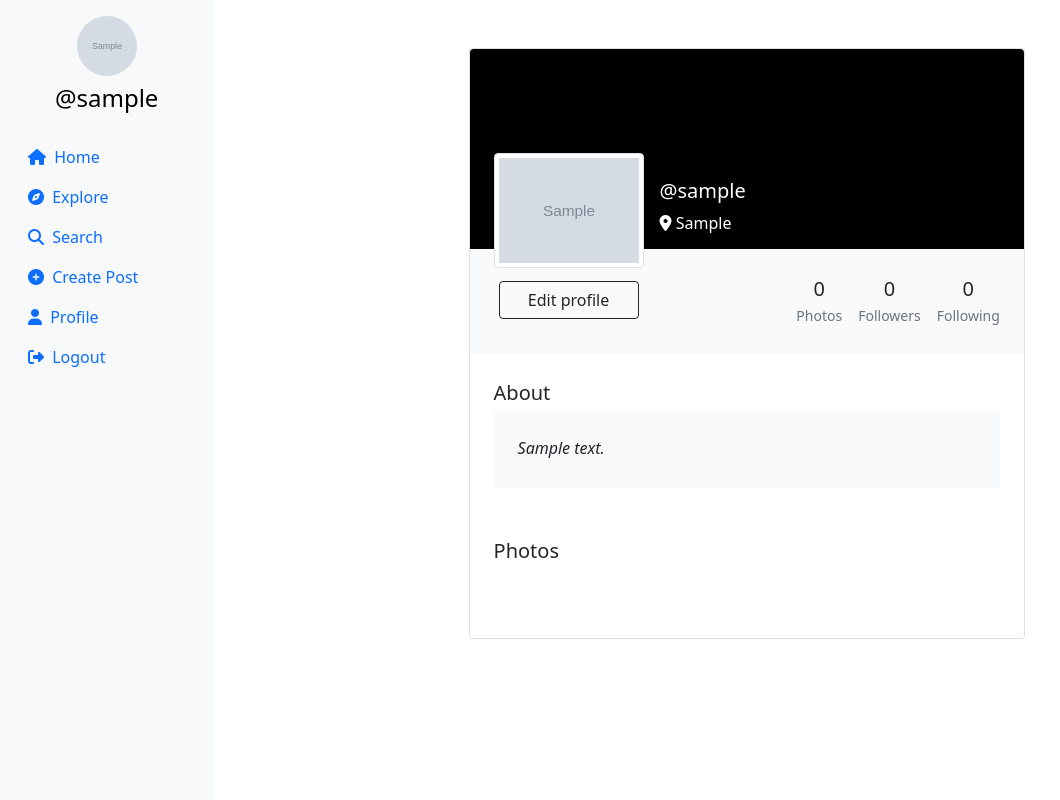
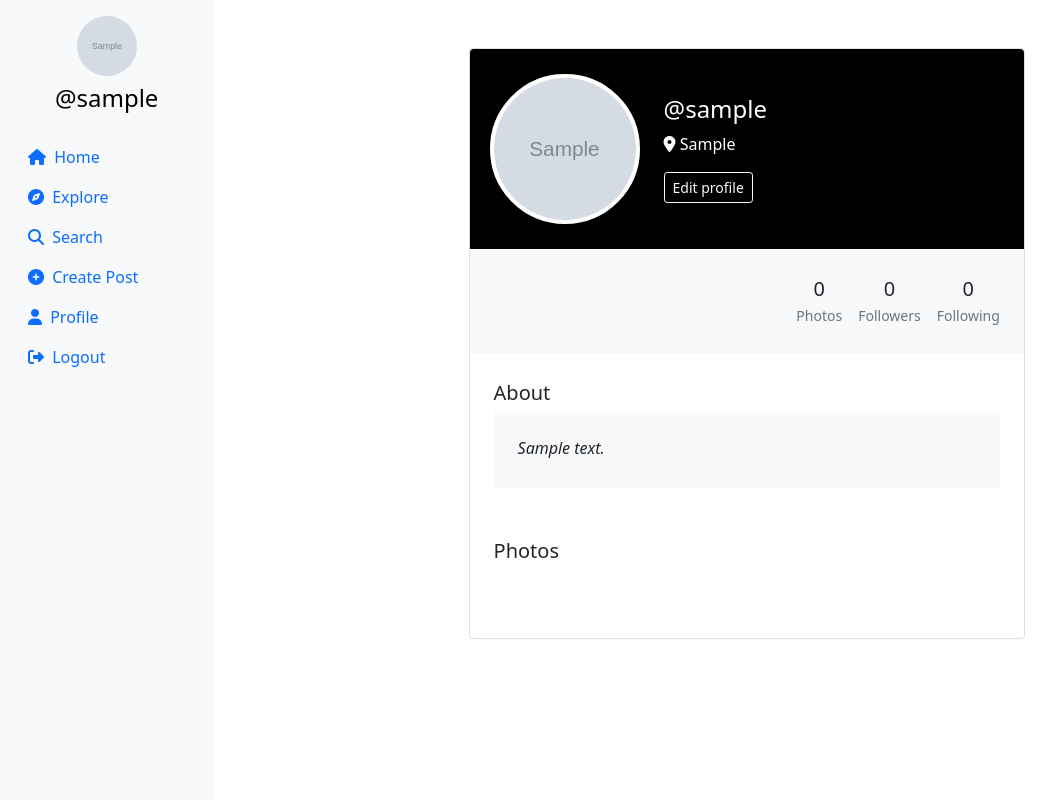
Before and after one commit to dananaoo/Bailanysta, a Django app: page /profile/sample in a window 1280 px wide. Shown: the whole page, without its empty margins (0-1060 px from the left). Run offline with Django 4.2, Linux system fonts and the light colour scheme; a user stored in the database is signed in; tables that the repository leaves empty hold one stand-in row (values such as "Sample post"); grey boxes marked "Sample" are stand-in pictures; some libraries are stand-ins or nearby versions.

Commit message:
Work in progress

```diff
--- a/templates/main.html
+++ b/templates/main.html
@@ -92,9 +92,8 @@
                 <div class="container" id="{{pos.id}}">
                     <div class="row">
                         <div class="col-md-6 mx-auto">
-                            <div class="post-card"style="border: 1px solid black;margin: 50px;">
-                                <img src="{{pos.image.url}}" alt="Post Image" class="post-image"
-                                    style="height: 584px; width:468px; margin: 25px;">
+                            <div class="post-card" style="border: 1px solid black; margin: 50px; padding: 15px; border-radius: 12px; background-color: #fff;">
+                                <img src="{{pos.image.url}}" alt="Post Image" class="img-fluid post-image" style="width: 100%; height: auto; border-radius: 8px;">
                                 <div class="post-content"style="margin-left: 19px;">
                                     <h5><a href="/profile/{{pos.user}}" style="text-decoration: none;">@{{pos.user}}</a></h5>
                                     <p>{{pos.caption}}</p>
--- a/templates/profile.html
+++ b/templates/profile.html
@@ -10,11 +10,9 @@
     <script src="https://kit.fontawesome.com/cb792c0850.js" crossorigin="anonymous"></script>
     <link href="https://cdn.jsdelivr.net/npm/bootstrap@5.0.2/dist/css/bootstrap.min.css" rel="stylesheet"
         integrity="sha384-EVSTQN3/azprG1Anm3QDgpJLIm9Nao0Yz1ztcQTwFspd3yD65VohhpuuCOmLASjC" crossorigin="anonymous">
-
     <title>{{user_profile.user}}</title>
     <link rel="stylesheet" href="{% static 'css/app.css' %}">
     <style>
-        /* Custom styles for the sidebar */
         .sidebar {
             background-color: #f8f9fa;
             height: 100vh;
@@ -45,7 +43,6 @@
 
         .image-item:hover {
             border: 1px solid #777;
-
         }
 
         .image-item img {
@@ -56,7 +53,6 @@
 </head>
 
 <body>
-    {% load static %}
 
 <div class="container-fluid">
     <div class="row">
@@ -81,14 +77,10 @@
                         <i class="fa-solid fa-magnifying-glass mr-1"></i> Search
                     </a>
                 </li>
-
                 <li class="nav-item">
-                        <a class="nav-link" href="#" data-bs-toggle="modal" data-bs-target="#exampleModal2"
-                            data-bs-whatever="@getbootstrap">
+                    <a class="nav-link" href="#" data-bs-toggle="modal" data-bs-target="#exampleModal2" data-bs-whatever="@getbootstrap">
                         <i class="fa-solid fa-circle-plus mr-1"></i> Create Post
                     </a>
-
-
                 </li>
                 <li class="nav-item">
                     <a class="nav-link" href="/profile/{{user}}">
@@ -102,61 +94,50 @@
                 </li>
             </ul>
         </nav>
-            {% load static %}
-            <main role="main" class="col-md-9 ml-sm-auto col-lg-10 px-md-4">
-                <!-- Your main content goes here -->
+
+        <main role="main" class="col-md-9 ml-sm-auto col-lg-10 px-md-4" style="margin-left: 17%;">
             {% include "search.html" %}
             {% include "profile_upload.html" %}
             {% include "edit_profile.html" %}
+
             <section class="gradient-custom-2">
                 <div class="container py-5">
                     <div class="row d-flex justify-content-center align-items-center h-100">
                         <div class="col col-lg-9 col-xl-7">
                             <div class="card">
-                                    <div class="rounded-top text-white d-flex flex-row"
-                                        style="background:black; height:200px;">
-                                        <div class="ms-4  d-flex flex-column" style="width: 150px; margin-top:5rem;">
-                                            <img src="{{user_profile.profileimg.url}}" alt="Generic placeholder image"
-                                                class="img-fluid img-thumbnail mt-4 mb-2"
-                                                style="width: 150px; z-index: 1">
+                                <div class="rounded-top text-white d-flex flex-column flex-md-row align-items-center" style="background:black; height:200px; padding: 20px;">
+                                    <div class="position-relative">
+                                        <img src="{{user_profile.profileimg.url}}" alt="Avatar"
+                                             style="
+                                                width: 150px;
+                                                height: 150px;
+                                                object-fit: cover;
+                                                border: 4px solid white;
+                                                border-radius: 50%;
+                                                background-color: white;
+                                            ">
+                                    </div>
+                                    <div class="ms-md-4 mt-3 mt-md-0 text-center text-md-start">
+                                        <h4>@{{user_profile.user.username}}</h4>
+                                        <p><i class="fas fa-map-marker-alt"></i> {{user_profile.location}}</p>
 
                                         {% if user == user_profile.user %}
-                                            <button type="button" class="btn btn-outline-dark"
-                                                data-mdb-ripple-color="dark" style="z-index: 1; margin: 5px;"
-                                                data-bs-toggle="modal" data-bs-target="#exampleModal1"
-                                                data-bs-whatever="@getbootstrap">
+                                            <button class="btn btn-outline-light btn-sm" data-bs-toggle="modal" data-bs-target="#exampleModal1">
                                                 Edit profile
                                             </button>
-
-                                            {% endif %}
-
-
-
-
-                                        </div>
-                                        <div class="ms-3" style="margin-top: 130px;">
-                                            <h5>@{{user_profile.user}}</h5>
-
-                                            <p><i class="fa-solid fa-location-dot"></i> {{user_profile.location}}</p>
-
-                                        </div>
-                                        <div style="margin-inline-start: auto; margin-top: auto;background:white;">
-                                        <form action="/follow" method="POST">
-                                            {% csrf_token %}  {% if user != user_profile.user %}
+                                        {% else %}
+                                            <form action="/follow" method="POST" class="d-inline">
+                                                {% csrf_token %}
                                                 <input type="hidden" value="{{user.username}}" name="follower" />
                                                 <input type="hidden" value="{{user_object.username}}" name="user" />
-                                            <button type="submit" class="btn btn-outline-dark"
-                                                data-mdb-ripple-color="dark" style="z-index: 1; margin: 5px;"
-                                                data-bs-toggle="modal" data-bs-target="#exampleModal1"
-                                                data-bs-whatever="@getbootstrap">
+                                                <button type="submit" class="btn btn-outline-light btn-sm">
                                                     {{follow_unfollow}}
                                                 </button>
-
+                                            </form>
                                         {% endif %}
-</form>
+                                    </div>
                                 </div>
 
-                                    </div>
                                 <div class="p-4 text-black" style="background-color: #f8f9fa;">
                                     <div class="d-flex justify-content-end text-center py-1">
                                         <div>
@@ -173,41 +154,34 @@
                                         </div>
                                     </div>
                                 </div>
+
                                 <div class="card-body p-4 text-black">
                                     <div class="mb-5">
                                         <p class="lead fw-normal mb-1">About</p>
                                         <div class="p-4" style="background-color: #f8f9fa;">
                                             <p class="font-italic mb-1">{{user_profile.bio}}</p>
                                         </div>
+                                    </div>
 
-                                        </div>
                                     <div class="mb-5">
                                         <p class="lead fw-normal mb-1">Photos</p>
+                                    </div>
 
-
-
-                                        </div>
                                     <div class="image-grid">
                                         {% for pos in user_posts %}
                                         <div class="card image-item">
-                                                <img src="{{pos.image.url}}" class="card-img-top" alt="..."
-                                                    style="width: 219px;height: 219px;">
-
+                                            <img src="{{pos.image.url}}" class="card-img-top" alt="..." style="width: 219px;height: 219px;">
                                             <div class="card-body">
                                                 <h5 class="card-title">{{pos.caption}}</h5>
-                                                    {% if user == user_profile.user %} <a href=" /delete/{{pos.id}} "><i
-                                                            class="fa-solid fa-trash"></i></a>
-
-
+                                                {% if user == user_profile.user %}
+                                                    <a href="/delete/{{pos.id}}">
+                                                        <i class="fa-solid fa-trash"></i>
+                                                    </a>
                                                 {% endif %}
                                             </div>
                                         </div>
-
-
                                         {% endfor %}
                                     </div>
-
-
 
                                 </div>
                             </div>
@@ -216,16 +190,13 @@
                 </div>
             </section>
 
-
         </main>
-
     </div>
 </div>
 
 <script src="{% static 'js/app.js'%}"></script>
 <script src="https://cdn.jsdelivr.net/npm/bootstrap@5.0.2/dist/js/bootstrap.bundle.min.js"
-        integrity="sha384-MrcW6ZMFYlzcLA8Nl+NtUVF0sA7MsXsP1UyJoMp4YLEuNSfAP+JcXn/tWtIaxVXM"
-        crossorigin="anonymous"></script>
+    integrity="sha384-MrcW6ZMFYlzcLA8Nl+NtUVF0sA7MsXsP1UyJoMp4YLEuNSfAP+JcXn/tWtIaxVXM" crossorigin="anonymous"></script>
+
 </body>
-
 </html>
--- a/userauth/views.py
+++ b/userauth/views.py
@@ -208,14 +208,24 @@ def search_results(request):
     query = request.GET.get('q')
 
     users = Profile.objects.filter(user__username__icontains=query)
-    posts = Post.objects.filter(caption__icontains=query)
+
+    posts = Post.objects.filter(
+        Q(caption__icontains=query) | Q(caption__icontains=f"#{query}")
+    ).order_by('-created_at')
+
+    # 💡 Добавим текущий профиль пользователя
+    profile = Profile.objects.get(user=request.user)
 
     context = {
         'query': query,
         'users': users,
         'posts': posts,
+        'profile': profile,
+        'user': request.user
     }
     return render(request, 'search_user.html', context)
+
+
 
 def home_post(request,id):
     post=Post.objects.get(id=id)
```
Also changed, not shown: templates/search_user.html (+117 -12 lines). Lines whose indentation alone changed are shown as unchanged.
